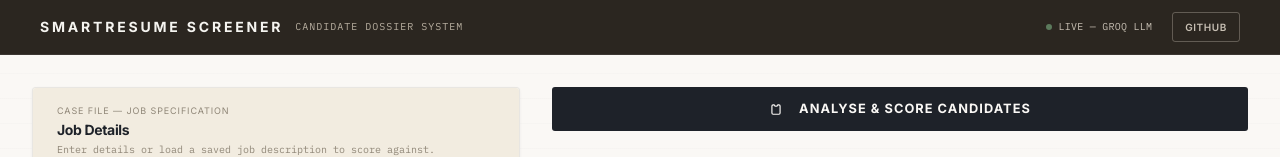
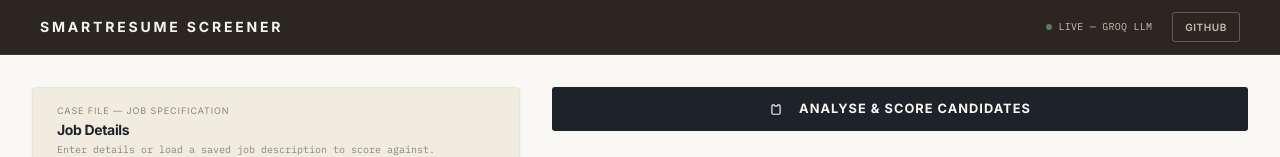
Before and after one commit to shreyasonawane123/SmartResumeScreener, a Next.js app: page / in a window 1280 px wide. Shown: the top 157 px of the page. Built offline with nearby package versions, Linux system fonts and the light colour scheme; no server answers.

Commit message:
fix: remove subtitle from navbar

```diff
--- a/src/app/page.tsx
+++ b/src/app/page.tsx
@@ -86,18 +86,12 @@ export default function Home() {
         className="py-3 px-6 md:px-10 flex justify-between items-center"
         style={{ background: "#2B2620", borderBottom: "1px solid rgba(255,255,255,0.08)" }}
       >
-        <div className="flex items-center gap-0">
+        <div className="flex items-center">
           <span
             className="text-sm font-bold tracking-widest uppercase"
             style={{ color: "#F5F4F0", fontFamily: "'Inter', sans-serif", letterSpacing: "0.2em" }}
           >
             SmartResume Screener
-          </span>
-          <span
-            className="ml-3 text-[10px] tracking-widest uppercase"
-            style={{ color: "#B8AFA0", fontFamily: "'IBM Plex Mono', monospace" }}
-          >
-            Candidate Dossier System
           </span>
         </div>
 
```
